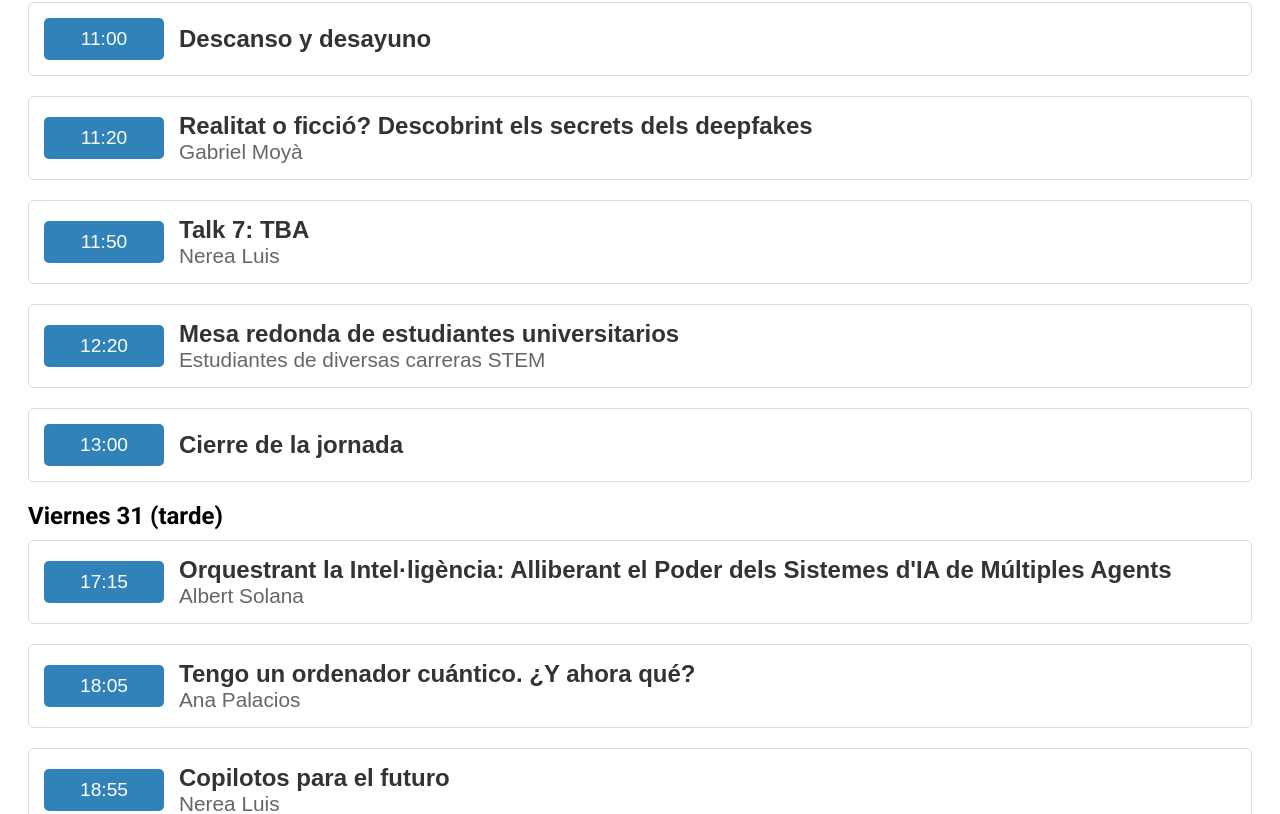
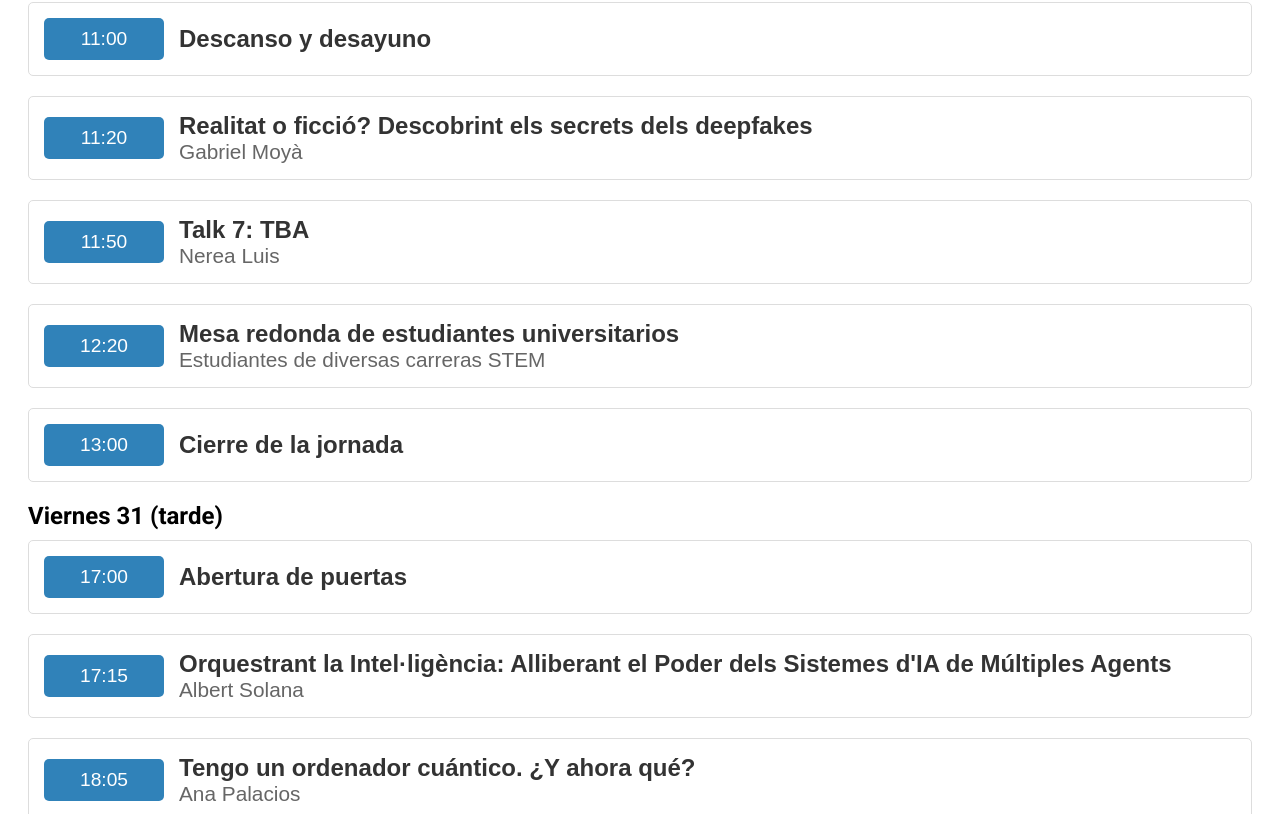
Before and after one commit to alexao8/stem-talks-web, an Angular app: page / in a window 1280 px wide. Shown: the part 4350-5164 px from the top of the page. Built offline with nearby package versions, Linux system fonts and the light colour scheme.

Commit message:
Missing open and closing events

```diff
--- a/src/app/schedule/schedule.component.ts
+++ b/src/app/schedule/schedule.component.ts
@@ -88,7 +88,7 @@ export class ScheduleComponent implements OnInit {
       day: 'Viernes 31 (mañana)',
       talks: [
         {
-          time: '17:00',
+          time: '9:45',
           title: 'Abertura de puertas',
           summary: 'Bienvenida de los organizadores y presentación de la sesión de mañana',
         },
@@ -140,6 +140,11 @@ export class ScheduleComponent implements OnInit {
       day: 'Viernes 31 (tarde)',
       talks: [
         {
+          time: '17:00',
+          title: 'Abertura de puertas',
+          summary: 'Bienvenida de los organizadores y presentación de la sesión de tarde',
+        },
+        {
           time: '17:15',
           title: "Orquestrant la Intel·ligència: Alliberant el Poder dels Sistemes d'IA de Múltiples Agents",
           speaker: 'Albert Solana',
```
